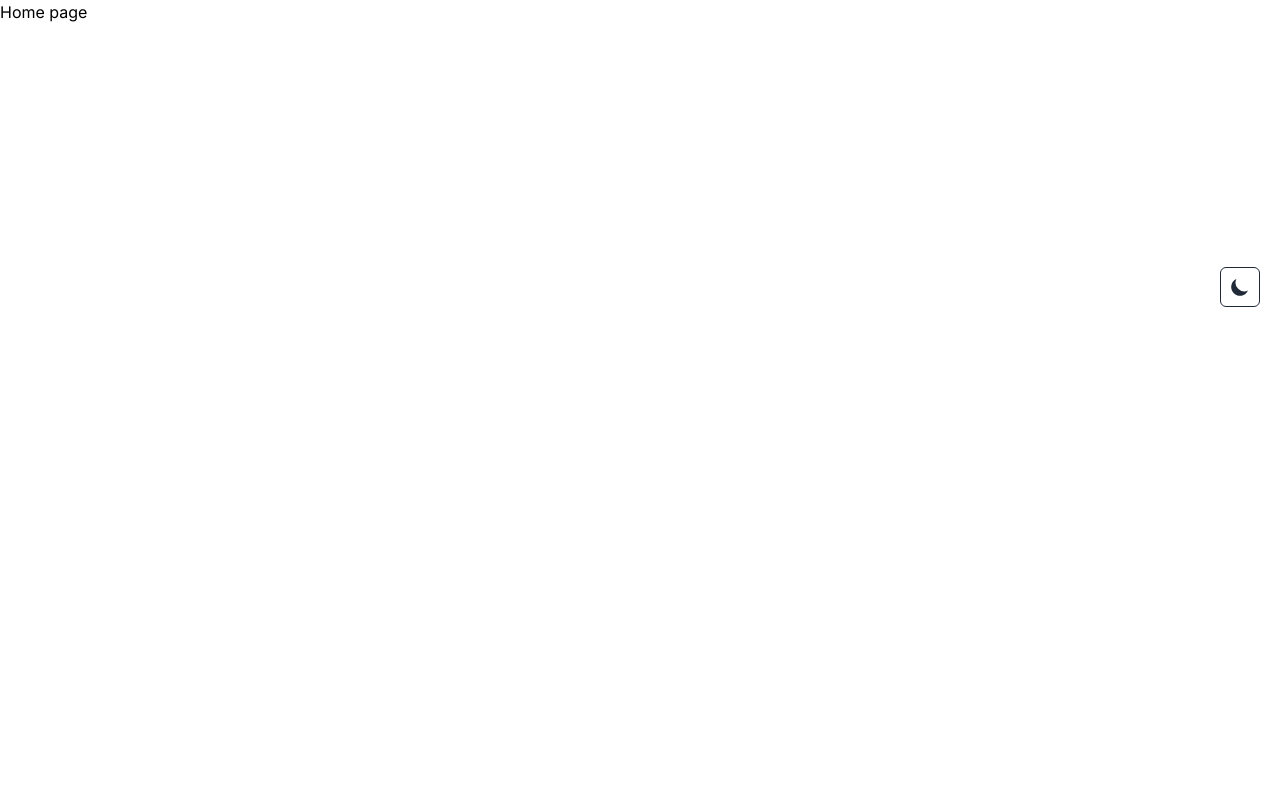
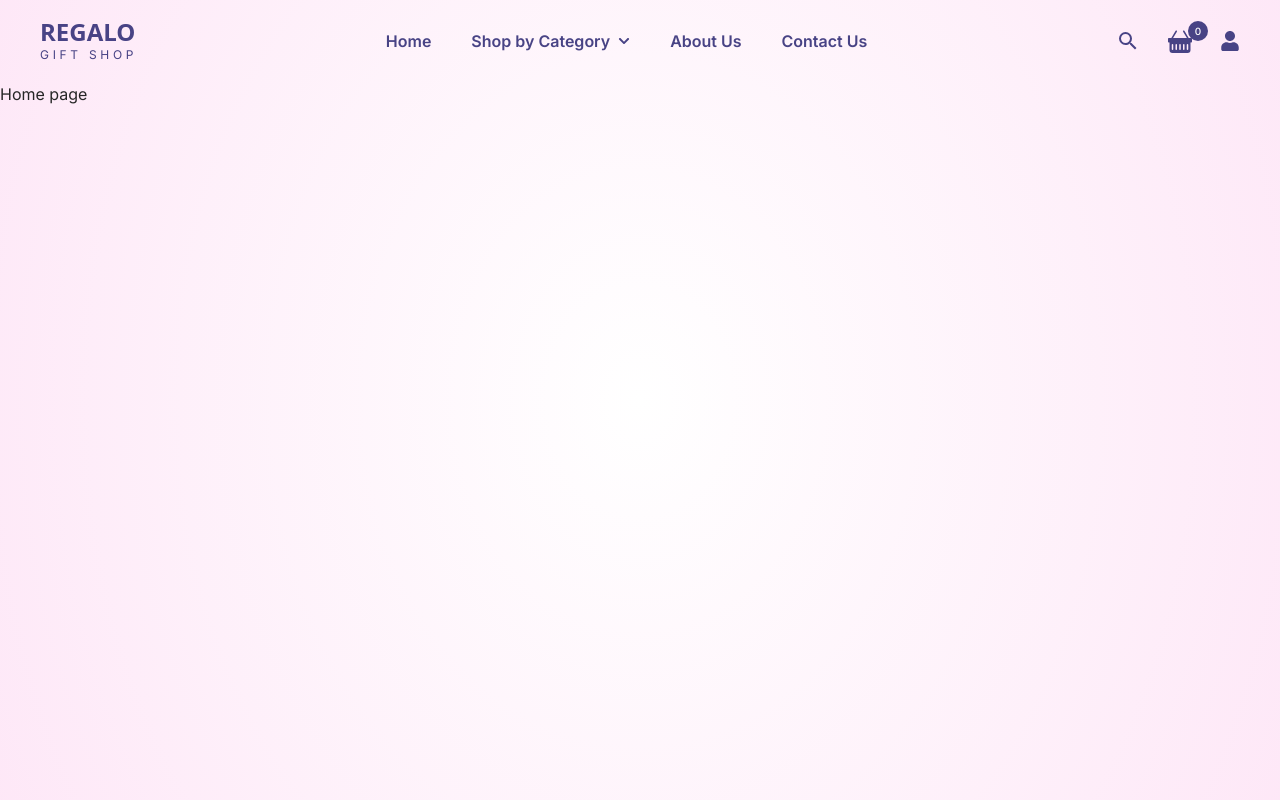
Before and after one commit to datomaluta/gift-shop, a Next.js app: page / in a window 1280 px wide. Built offline with nearby package versions, Linux system fonts and the light colour scheme.

Commit message:
feat: home page - header markup

```diff
--- a/app/(root)/layout.tsx
+++ b/app/(root)/layout.tsx
@@ -1,8 +1,7 @@
 import type { Metadata } from "next";
 import "./../globals.css";
 import { Inter } from "next/font/google";
-import { Providers } from "../providers";
-import ThemeSwitcher from "@/components/shared/ThemeSwitcher";
+import Header from "@/components/shared/Header";
 
 export const metadata: Metadata = {
   title: "Gift Shop",
@@ -19,13 +18,24 @@ export default function RootLayout({
   return (
     <html lang="en" suppressHydrationWarning>
       <body className={inter.className}>
-        <Providers>
-          <ThemeSwitcher />
-          <div className="bg-white dark:bg-gray-900 min-h-screen">
+        <div className="overflow-x-hidden  min-h-screen text-neutral-800">
+          <div className="absolute top-0 z-[-2] h-screen w-screen rotate-180 transform bg-white bg-[radial-gradient(60%_120%_at_50%_50%,hsla(0,0%,100%,0)_0,rgba(252,205,238,.5)_100%)] "></div>
+
+          <div className="">
+            <Header />
             {children}
           </div>
-        </Providers>
+        </div>
       </body>
     </html>
   );
 }
+{
+  /* <div className="bg-white dark:bg-gray-900 min-h-screen relative">
+            <div className="fixed top-0 -z-10 h-full w-full">
+              <div className="absolute top-0 z-[-2] h-screen w-screen bg-neutral-950 bg-[radial-gradient(ellipse_80%_80%_at_50%_-20%,rgba(120,119,198,0.3),rgba(255,255,255,0))]"></div>
+            </div>
+            <Header />
+            {children}
+          </div> */
+}
--- a/app/globals.css
+++ b/app/globals.css
@@ -6,6 +6,5 @@
 }
 
 body {
-  /* color: var(--foreground); */
-  /* font-family: Arial, Helvetica, sans-serif; */
+  /* color: rgb(38, 38, 38); */
 }
--- /dev/null
+++ b/components/shared/Header.tsx
@@ -0,0 +1,82 @@
+"use client";
+
+import { navbarCategoryLinks } from "@/constants";
+import Link from "next/link";
+import { BsFillBasketFill } from "react-icons/bs";
+import { FaChevronDown, FaUser } from "react-icons/fa";
+import { MdOutlineSearch } from "react-icons/md";
+import { RxHamburgerMenu } from "react-icons/rx";
+
+const Header = () => {
+  return (
+    <>
+      <header className="max-w-[1200px] mx-auto text-primary  flex justify-between items-center py-4 px-4 xl:px-0">
+        <div className=" uppercase text-primary">
+          <Link
+            href={"/"}
+            className="text-2xl font-extrabold font-sans leading-none"
+          >
+            Regalo
+          </Link>
+          <p className="tracking-[3.7px] text-xs">Gift Shop</p>
+        </div>
+
+        <div className="font-semibold  gap-10  h-[50px] justify-center items-center hidden lg:flex">
+          <Link className="hover:underline" href="/">
+            Home
+          </Link>
+          <div className="relative group h-full flex items-center">
+            <p className="flex items-center gap-2 cursor-pointer ">
+              Shop by Category <FaChevronDown className="text-xs" />
+            </p>
+            <div className="bg-white  flex-col gap-6 text-sm px-4 py-4 shadow-md border-t-2  border-primary rounded-b absolute top-[100%]  whitespace-nowrap hidden group-hover:flex">
+              {navbarCategoryLinks.map((link) => (
+                <Link
+                  key={link.id}
+                  className="hover:underline hover:text-primary"
+                  href={link.href}
+                >
+                  {link.text}
+                </Link>
+              ))}
+            </div>
+          </div>
+          <Link className="hover:underline" href="/products">
+            About Us
+          </Link>
+          <Link className="hover:underline" href="/products">
+            Contact Us
+          </Link>
+        </div>
+
+        <div className="flex items-center gap-6 lg:gap-7">
+          <div className="flex gap-2 relative">
+            <button className="hidden lg:inline-block hover:text-tint">
+              <MdOutlineSearch className="text-2xl" />
+            </button>
+          </div>
+
+          <button className="text-2xl lg:hidden ">
+            <RxHamburgerMenu />
+          </button>
+
+          <button className="flex items-center gap-1 font-medium relative hover:text-tint">
+            <BsFillBasketFill className="text-2xl" />
+            <span
+              className="bg-primary text-white  h-5 w-5 text-[10px]  flex items-center justify-center rounded-full
+           absolute -right-4 -translate-y-1/2"
+            >
+              0
+            </span>
+          </button>
+
+          <button className="hover:text-tint">
+            <FaUser className="text-xl" />
+          </button>
+        </div>
+      </header>
+    </>
+  );
+};
+
+export default Header;
--- /dev/null
+++ b/constants/index.js
@@ -0,0 +1,47 @@
+export const navbarCategoryLinks = [
+  {
+    id: 1,
+    text: "Accessories",
+    href: "/",
+  },
+  {
+    id: 2,
+    text: "Cards",
+    href: "/",
+  },
+  {
+    id: 3,
+    text: "Clothing",
+    href: "/",
+  },
+  {
+    id: 4,
+    text: "Handbags",
+    href: "/",
+  },
+  {
+    id: 5,
+    text: "Jewelries",
+    href: "/",
+  },
+  {
+    id: 6,
+    text: "Office & Stationary",
+    href: "/",
+  },
+  {
+    id: 7,
+    text: "Accessories",
+    href: "/",
+  },
+  {
+    id: 8,
+    text: "Toys",
+    href: "/",
+  },
+  {
+    id: 9,
+    text: "Wallets",
+    href: "/",
+  },
+];
--- a/package.json
+++ b/package.json
@@ -12,7 +12,8 @@
     "next": "14.2.8",
     "next-themes": "^0.3.0",
     "react": "^18",
-    "react-dom": "^18"
+    "react-dom": "^18",
+    "react-icons": "^5.3.0"
   },
   "devDependencies": {
     "@types/node": "^20",
--- a/tailwind.config.ts
+++ b/tailwind.config.ts
@@ -10,6 +10,8 @@ const config: Config = {
   theme: {
     extend: {
       colors: {
+        primary: "#484385",
+        tint: "#b179d0",
         // background: "#ffffff",
         // foreground: "#000000",
       },
--- a/tsconfig.json
+++ b/tsconfig.json
@@ -21,6 +21,6 @@
       "@/*": ["./*"]
     }
   },
-  "include": ["next-env.d.ts", "**/*.ts", "**/*.tsx", ".next/types/**/*.ts", "utils/ThemeProvider.js"],
+  "include": ["next-env.d.ts", "**/*.ts", "**/*.tsx", ".next/types/**/*.ts", "utils/ThemeProvider.js", "constants/index.js"],
   "exclude": ["node_modules"]
 }
```
Also changed, not shown: components/shared/ThemeSwitcher.tsx (renamed from components/shared/ThemeSwitcher.jsx), utils/ThemeProvider.js (line endings or trailing spaces), 1 other file (tests, documents, lock files or other folders).
